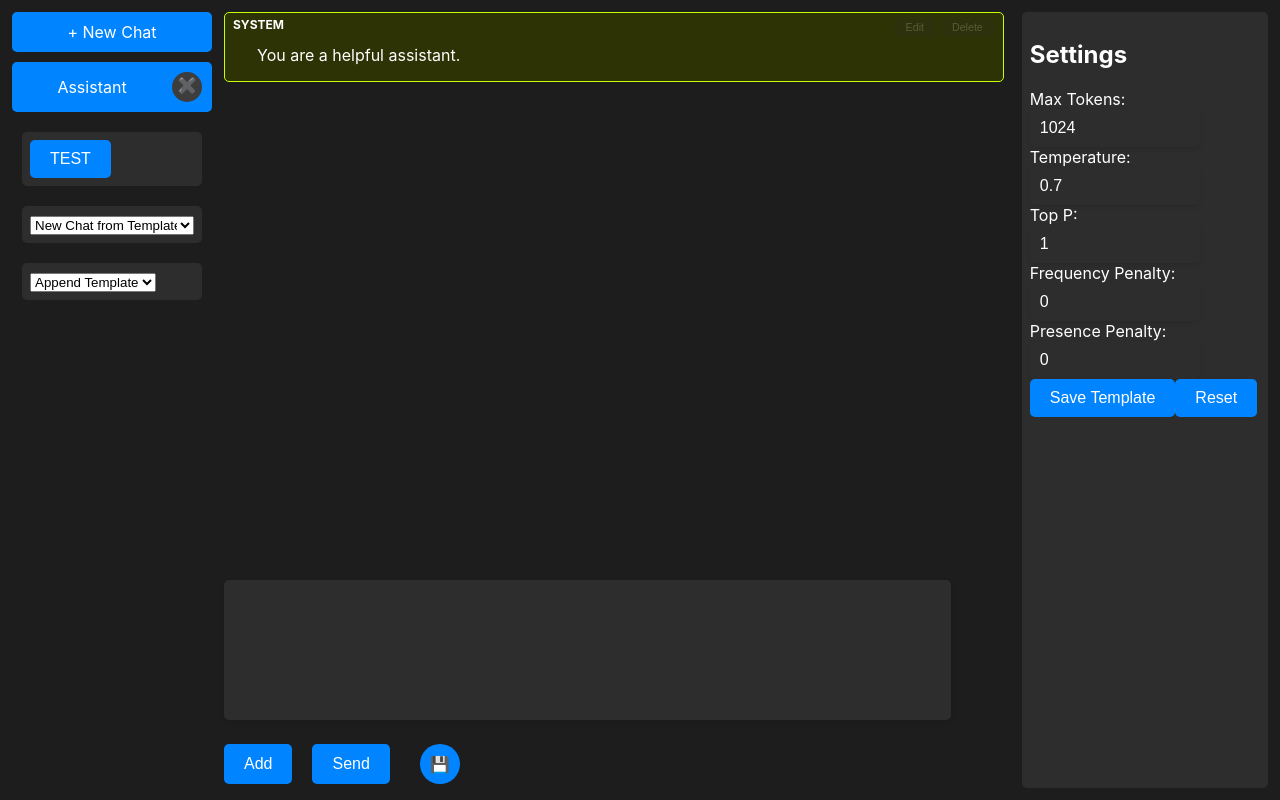
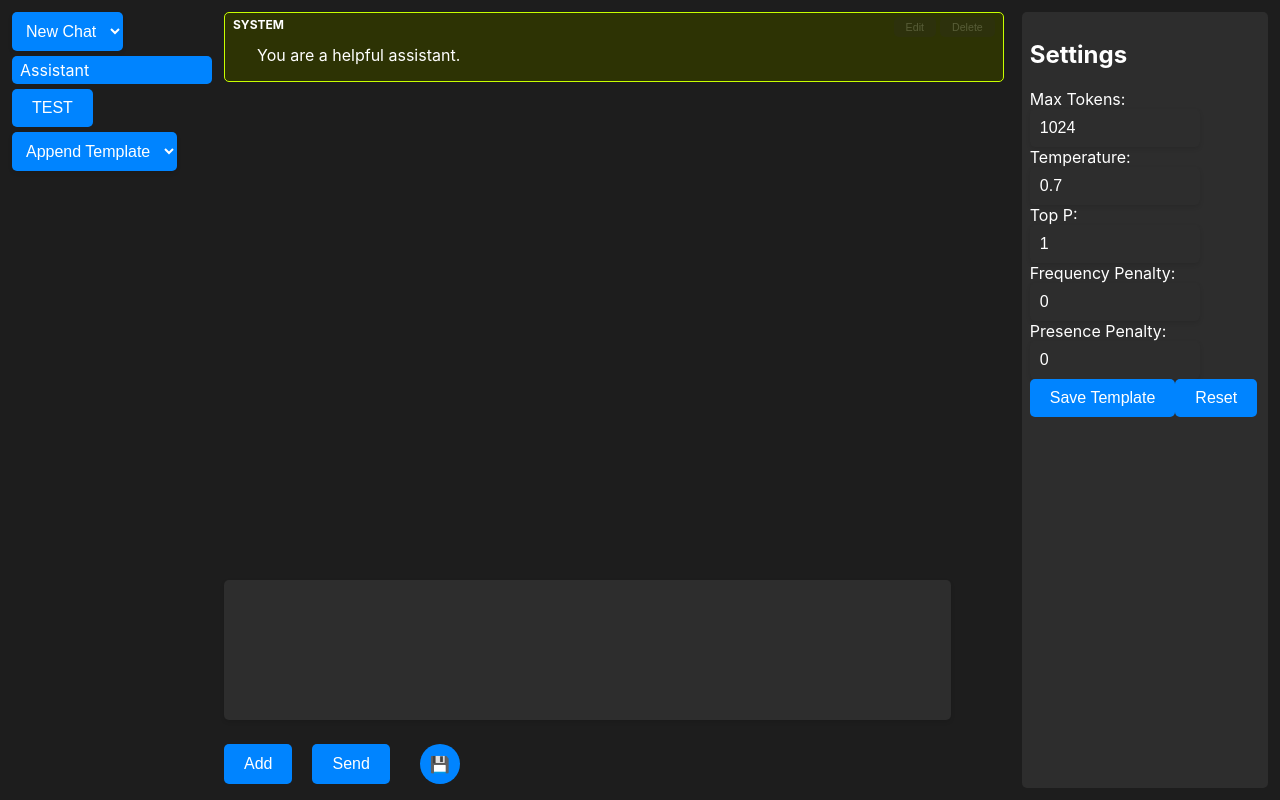
Before and after one commit to zac-crites/chatgui, a React (Create React App) app: page / in a window 1280 px wide. Built offline with nearby package versions, Linux system fonts and the light colour scheme.

Commit message:
Updated delete styles

```diff
--- a/src/App.css
+++ b/src/App.css
@@ -42,45 +42,52 @@ label {
   margin: 12px;
 }
 
-.new-chat-button {
-  padding: 10px;
-  margin-bottom: 10px;
-  border-radius: 5px;
-  font-size: 16px;
+.delete-chat-button {
+  padding-top: 4px;
+  padding-bottom: 4px;
+  padding-left: 12px;
+  padding-right: 12px;
+  margin-left: 10px;
+  border-radius: 25%;
   cursor: pointer;
+  background-color: #322;
+  color: #A00;
   text-align: center;
-  background-color: #0084ff;
-  color: #fff;
+  line-height: 1;
+  opacity: 0;
+  flex: 1 0;
+  transition: opacity 0.2s ease-in-out;
+  position: absolute;
+  top: 0;
+  right: 0;
+  margin: 2px;
+  border-color:#600;
+  border-style: solid;
+  border-width: 1px;
 }
 
-.delete-chat-button {
-  padding: 5px;
-  margin-left: 10px;
-  border-radius: 50%;
-  font-size: 16px;
-  cursor: pointer;
-  background-color: #3d3d3d;
-  color: #fff;
-  width: 20px;
-  height: 20px;
-  text-align: center;
-  line-height: 1;
+.chat-item.active:hover .delete-chat-button {
+  opacity: 1;
 }
 
 .chat-item {
-  padding: 10px;
-  margin-bottom: 10px;
+  position: relative;
+  padding: 4px;
+  padding-left: 8px;
+  margin-bottom: 5px;
   border-radius: 5px;
+  cursor: pointer;
+  text-align: left;
+  justify-content: space-between;
+  background-color: #2d2d2d;
   font-size: 16px;
-  cursor: pointer;
-  text-align: center;
-  display: flex;
-  align-items: center;
-  justify-content: space-between;
 }
 
 .chat-name {
   flex-grow: 1;
+  overflow-wrap: break-word;
+  white-space: nowrap;
+  overflow-x: hidden;
 }
 
 .chat-name > input {
@@ -107,16 +114,29 @@ label {
 }
 
 .new-chat-from-template {
-  margin: 10px;
-    padding: 8px;
-    border-radius: 5px;
-    background-color: #2d2d2d;
-    color: #fff;
-    border: none;
-    font-size: 16px;
+  margin-bottom: 5px;
 }
+
 .new-chat-from-template select {
   max-width: 100%;
+}
+
+.new-chat-from-template select {
+  padding: 10px;
+  margin-right: 10px;
+  margin-bottom: 0;
+  border: none;
+  border-radius: 5px;
+  box-shadow: 0 2px 4px rgba(0, 0, 0, 0.1);
+  font-size: 16px;
+  background-color :#0084ff;
+  color: #fff;
+}
+
+.new-chat-from-template option {
+  background-color: #2d2d2d;
+  color: #fff;
+  font-size: 16px;
 }
 
 .history-panel {
--- a/src/App.tsx
+++ b/src/App.tsx
@@ -190,9 +190,15 @@ function App() {
     <div className="App">
       <div>
         <div className="chat-list">
-          <div className="new-chat-button" onClick={handleNewChat}>
-            + New Chat
+          <div className="new-chat-from-template">
+            <select value={templateValue} onChange={(e) => handleNewChatFromTemplate(templates[e.target.value])}>
+              <option value="">New Chat</option>
+              {templates.map((template: any, index: any) => (
+                <option key={index} value={index}>{template.name}</option>
+              ))}
+            </select>
           </div>
+
           {chats.map((chat: any) => (
             <div key={chat.id} className={`chat-item ${chat.id === selectedChatId ? 'active' : ''} ${chat.id === transientChatId ? 'transient' : ''}`}>
               <div
@@ -217,24 +223,15 @@ function App() {
                 )}
               </div>
               <div className="delete-chat-button" onClick={() => handleDeleteChat(chat.id)}>
-                ✖️
+                X
               </div>
             </div>
           ))}
-
 
           <div className="new-chat-from-template">
             <button onClick={handleShowModal}> TEST </button>
           </div>
 
-          <div className="new-chat-from-template">
-            <select value={templateValue} onChange={(e) => handleNewChatFromTemplate(templates[e.target.value])}>
-              <option value="">New Chat from Template</option>
-              {templates.map((template: any, index: any) => (
-                <option key={index} value={index}>{template.name}</option>
-              ))}
-            </select>
-          </div>
 
           <div className="new-chat-from-template">
             <select value={appendTemplateValue} onChange={(e) => handleAppendTemplate(templates[e.target.value])}>
@@ -246,7 +243,7 @@ function App() {
           </div>
 
           <ItemChooser
-            title="Request History"
+            title="Response History"
             items={history}
             onSelect={(e:Utils.Chat) => handleClickHistory(e.id)}
             isOpen={showModal}
```
